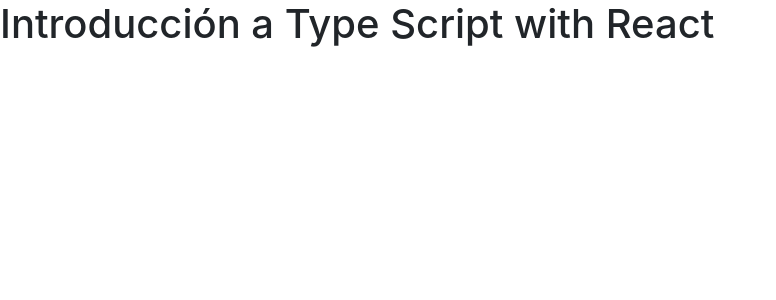
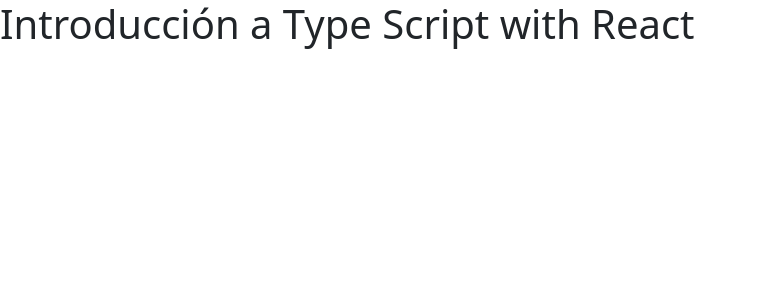
Before and after one commit to aunmegustas/T2-Act2, a React (Create React App) app: page / in a window 1280 px wide. Shown: the top 300 px of the page, without its empty margins (0-776 px from the left). Built offline with nearby package versions, Linux system fonts and the light colour scheme.

Commit message:
actualizacion archivos y actualizacion index.tsx

```diff
--- a/src/index.css
+++ /dev/null
@@ -1,13 +0,0 @@
-body {
-  margin: 0;
-  font-family: -apple-system, BlinkMacSystemFont, 'Segoe UI', 'Roboto', 'Oxygen',
-    'Ubuntu', 'Cantarell', 'Fira Sans', 'Droid Sans', 'Helvetica Neue',
-    sans-serif;
-  -webkit-font-smoothing: antialiased;
-  -moz-osx-font-smoothing: grayscale;
-}
-
-code {
-  font-family: source-code-pro, Menlo, Monaco, Consolas, 'Courier New',
-    monospace;
-}
--- a/src/index.tsx
+++ b/src/index.tsx
@@ -1,8 +1,6 @@
 import React from 'react';
 import ReactDOM from 'react-dom/client';
-import './index.css';
 import App from './App';
-import reportWebVitals from './reportWebVitals';
 
 const root = ReactDOM.createRoot(
   document.getElementById('root') as HTMLElement
@@ -16,4 +14,3 @@ root.render(
 // If you want to start measuring performance in your app, pass a function
 // to log results (for example: reportWebVitals(console.log))
 // or send to an analytics endpoint. Learn more: https://bit.ly/CRA-vitals
-reportWebVitals();
--- a/src/react-app-env.d.ts
+++ /dev/null
@@ -1 +0,0 @@
-/// <reference types="react-scripts" />
--- a/src/reportWebVitals.ts
+++ /dev/null
@@ -1,15 +0,0 @@
-import { ReportHandler } from 'web-vitals';
-
-const reportWebVitals = (onPerfEntry?: ReportHandler) => {
-  if (onPerfEntry && onPerfEntry instanceof Function) {
-    import('web-vitals').then(({ getCLS, getFID, getFCP, getLCP, getTTFB }) => {
-      getCLS(onPerfEntry);
-      getFID(onPerfEntry);
-      getFCP(onPerfEntry);
-      getLCP(onPerfEntry);
-      getTTFB(onPerfEntry);
-    });
-  }
-};
-
-export default reportWebVitals;
```
Also changed, not shown: src/setupTests.ts (deleted, +0 -5 lines), src/logo.svg (deleted).
